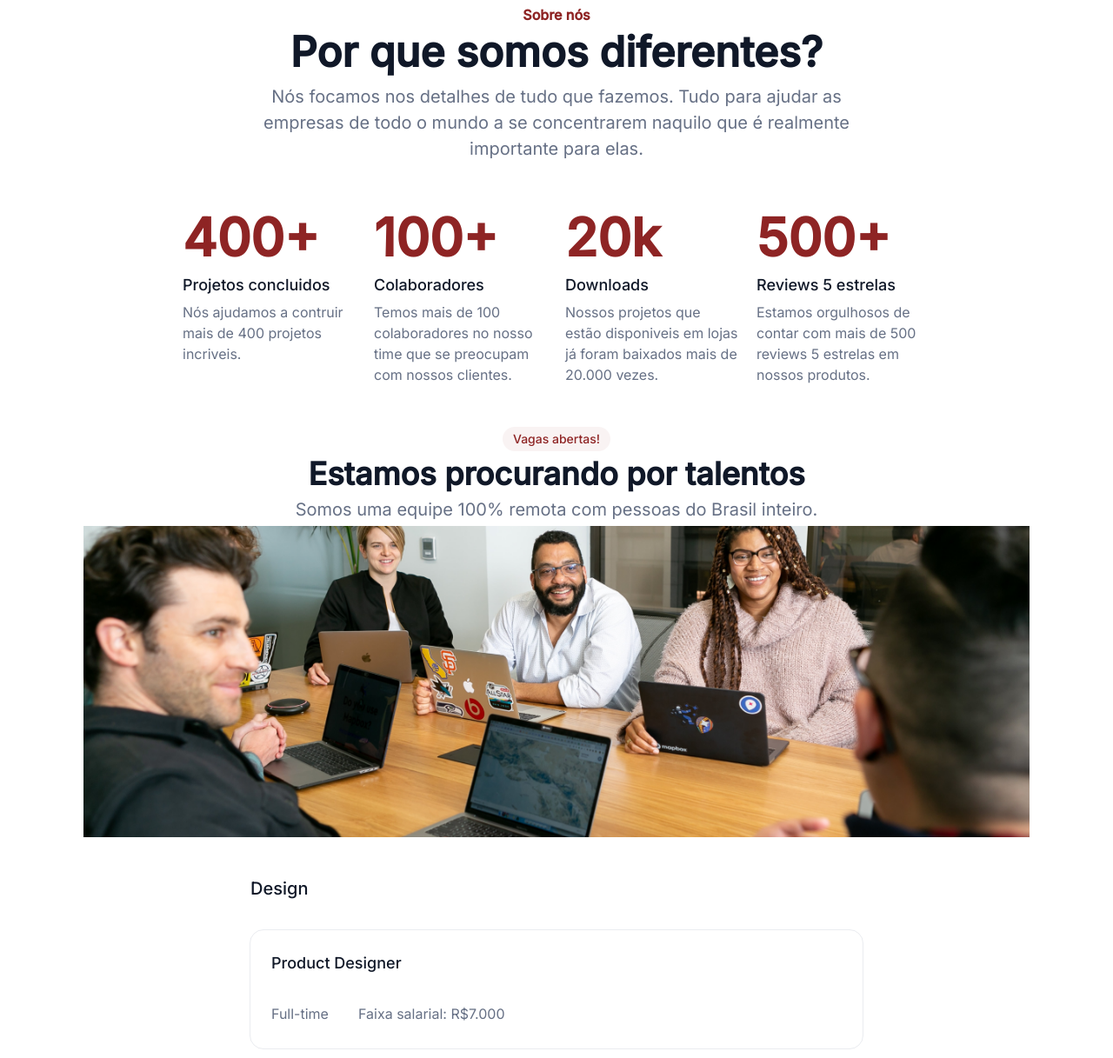
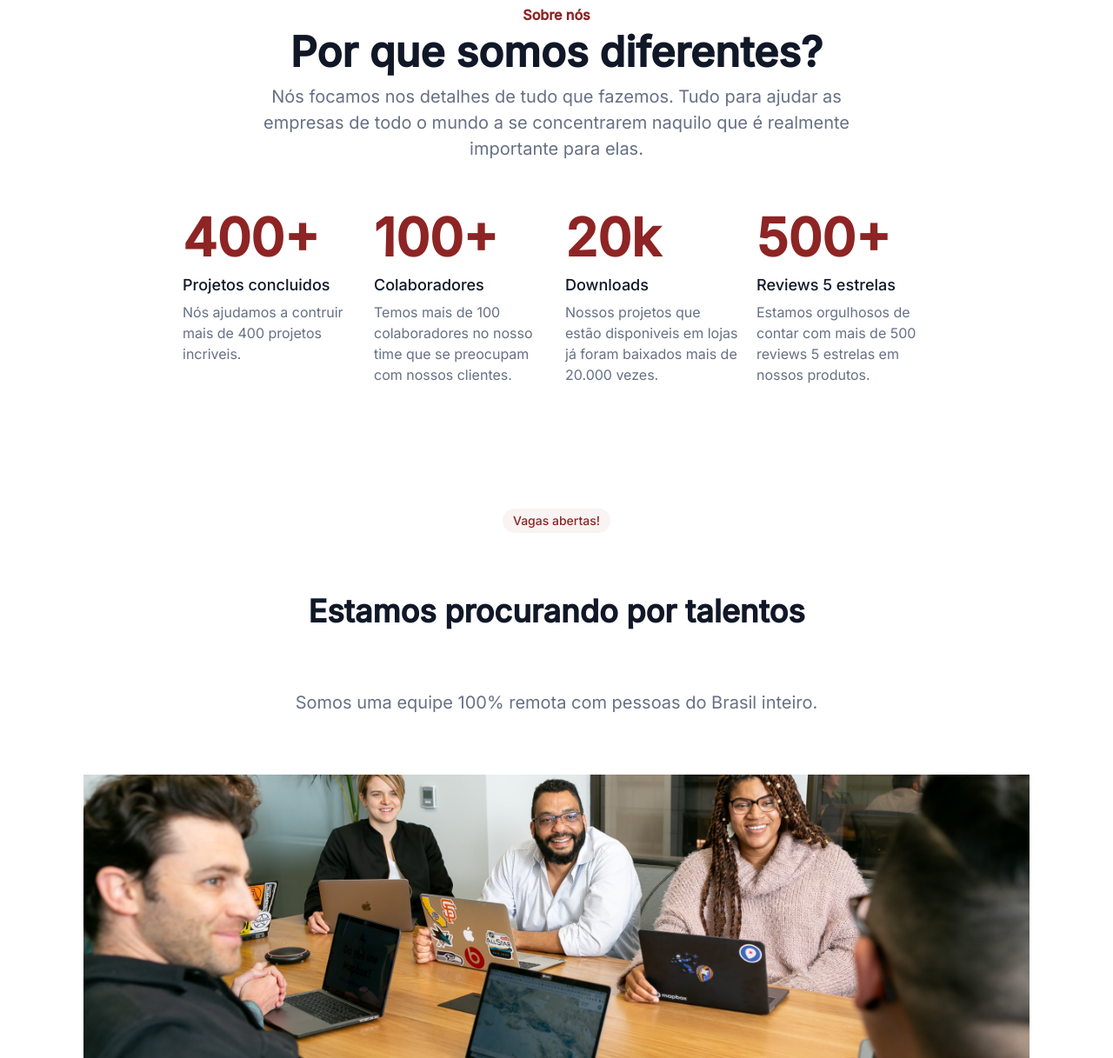
Before and after one commit to MatheusOliveiraAzevedo/7daysOfCode, a plain HTML site: page index.html in a window 1280 px wide. Shown: the part 83-1300 px from the top of the page at 87% size. Drawn offline with Linux system fonts and the light colour scheme.

Commit message:
Update index.css

```diff
--- a/css/index.css
+++ b/css/index.css
@@ -98,6 +98,7 @@
     display: flex;
     flex-direction: row;
     justify-content: center;
+    height: 40vh;
 }
 
 .cartao-metrica {
@@ -128,14 +129,14 @@
 }
 
 .talentos {
-    height: 60vh;
+    height: 100vh;
     width: 85vw;
-    display: grid;
     display: grid;
     align-items: center;
     justify-items: center;
     justify-self: center;
     align-content: space-evenly;
+
 
 }
 
```
